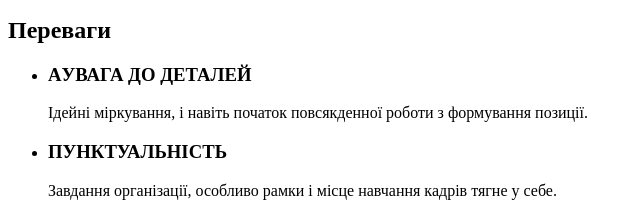
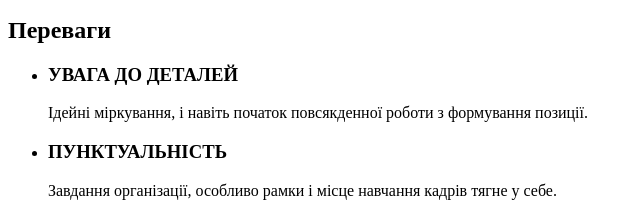
Before and after one commit to GrabDmitro/goit-markup-hw-01, a plain HTML site: page index.html in a window 1280 px wide. Shown: the part 239-455 px from the top of the page, 0-640 px from the left. Drawn offline with Linux system fonts and the light colour scheme.

Commit message:
Фінальні правки

```diff
--- a/index.html
+++ b/index.html
@@ -35,7 +35,7 @@
         <h2>Переваги</h2>
         <ul>
           <li>
-            <h3>AУВАГА ДО ДЕТАЛЕЙ</h3>
+            <h3>УВАГА ДО ДЕТАЛЕЙ</h3>
             <p>
               Ідейні міркування, і навіть початок повсякденної роботи з
               формування позиції.
```
